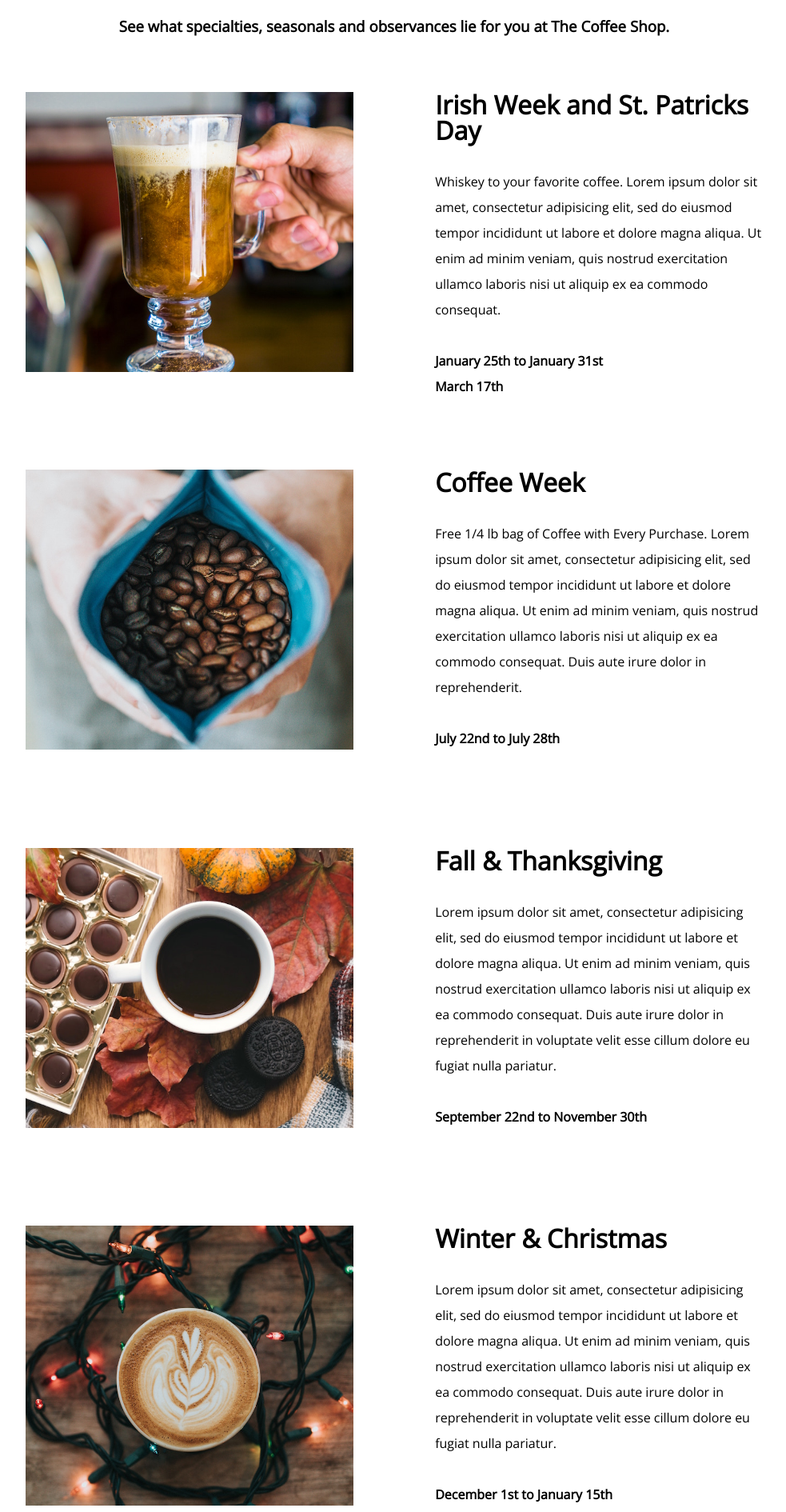
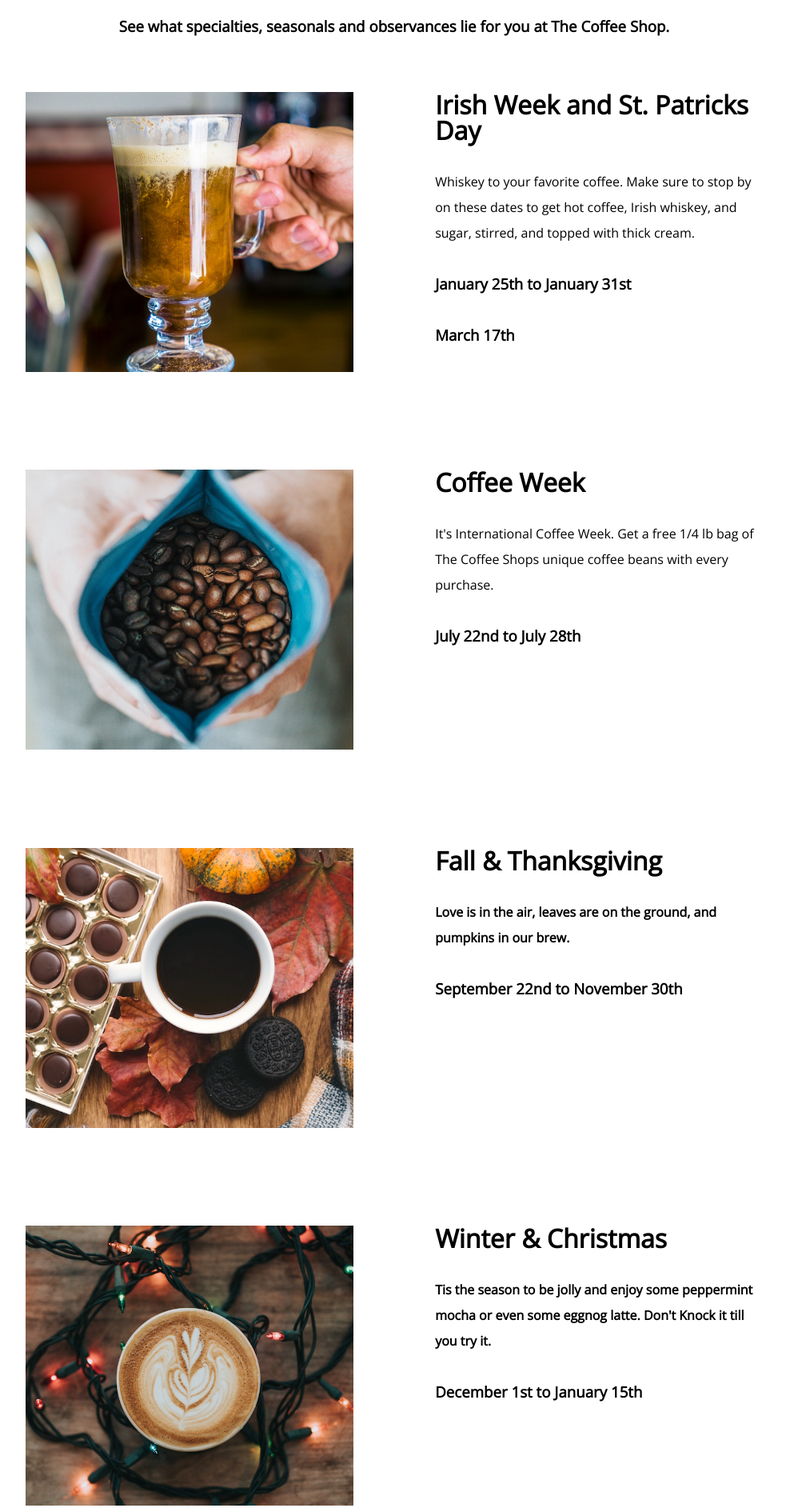
Before and after one commit to Daniel1995db/Coffee-Shop, a PHP site: page / in a window 1280 px wide. Shown: the part 4428-6318 px from the top of the page at 80% size, without its empty margins (147-1130 px from the left). Run offline with PHP 8.4, Linux system fonts and the light colour scheme.

Commit message:
seasonals and amenities descriptions

```diff
--- a/index.html
+++ b/index.html
@@ -148,10 +148,11 @@
 					<div class="SeasonalsDescription">
 						<h1>Irish Week and St. Patricks Day</h1>
 						<br>
-						<p> Whiskey to your favorite coffee. Lorem ipsum dolor sit amet, consectetur adipisicing elit, sed do eiusmod tempor incididunt ut labore et dolore magna aliqua. Ut enim ad minim veniam, quis nostrud exercitation ullamco laboris nisi ut aliquip ex ea commodo consequat.</p>
+						<p> Whiskey to your favorite coffee. Make sure to stop by on these dates to get hot coffee, Irish whiskey, and sugar, stirred, and topped with thick cream.</p>
 						<br>
-						<b><p>January 25th to January 31st</p></b>
-						<b><p>March 17th</p></b>
+						<b><h3>January 25th to January 31st</h3></b>
+						<br>
+						<b><h3>March 17th</h3></b>
 					</div>
 				</div>
 
@@ -161,9 +162,9 @@
 					<div class="SeasonalsDescription">
 						<h1>Coffee Week</h1>
 						<br>
-						<p> Free 1/4 lb bag of Coffee with Every Purchase. Lorem ipsum dolor sit amet, consectetur adipisicing elit, sed do eiusmod tempor incididunt ut labore et dolore magna aliqua. Ut enim ad minim veniam, quis nostrud exercitation ullamco laboris nisi ut aliquip ex ea commodo consequat. Duis aute irure dolor in reprehenderit.</p>
+						<p> It's International Coffee Week. Get a free 1/4 lb bag of The Coffee Shops unique coffee beans with every purchase.</p>
 						<br>
-						<b><p>July 22nd to July 28th</p></b>
+						<b><h3>July 22nd to July 28th</p></h3>
 					</div>
 				</div>
 
@@ -173,9 +174,9 @@
 					<div class="SeasonalsDescription">
 						<h1>Fall & Thanksgiving</h1>
 						<br>
-						<p>Lorem ipsum dolor sit amet, consectetur adipisicing elit, sed do eiusmod tempor incididunt ut labore et dolore magna aliqua. Ut enim ad minim veniam, quis nostrud exercitation ullamco laboris nisi ut aliquip ex ea commodo consequat. Duis aute irure dolor in reprehenderit in voluptate velit esse cillum dolore eu fugiat nulla pariatur.</p>
+						<p>Love is in the air, leaves are on the ground, and pumpkins in our brew. </p>
 						<br>
-						<b><p>September 22nd to November 30th</p></b>
+						<b><h3>September 22nd to November 30th</h3></b>
 					</div>
 				</div>
 
@@ -185,9 +186,9 @@
 					<div class="SeasonalsDescription">
 						<h1>Winter & Christmas</h1>
 						<br>
-						<p>Lorem ipsum dolor sit amet, consectetur adipisicing elit, sed do eiusmod tempor incididunt ut labore et dolore magna aliqua. Ut enim ad minim veniam, quis nostrud exercitation ullamco laboris nisi ut aliquip ex ea commodo consequat. Duis aute irure dolor in reprehenderit in voluptate velit esse cillum dolore eu fugiat nulla pariatur.</p>
+						<p>Tis the season to be jolly and enjoy some peppermint mocha or even some eggnog latte. Don't Knock it till you try it.</p>
 						<br>
-						<b><p>December 1st to January 15th</p></b>
+						<b><h3>December 1st to January 15th</h3></b>
 					</div>
 				</div>
 
@@ -212,16 +213,17 @@
 				<div class="AmenityDescription">
 					<h1>Bakery</h1>
 					<br>
-					<p>Lorem ipsum dolor sit amet, consectetur adipisicing elit, sed do eiusmod tempor incididunt ut labore et dolore magna aliqua. Ut enim ad minim veniam, quis nostrud exercitation ullamco laboris nisi ut aliquip ex ea commodo consequat. Duis aute irure dolor in reprehenderit in voluptate velit esse cillum dolore eu fugiat nulla pariatur. Excepteur sint occaecat cupidatat non proident, sunt in culpa qui officia deserunt mollit anim id est laborum.</p>
+					<p>Hate to be the bearer of bad news, but if you thought we only specialized in coffee, you're sadly mistaken. We love complementing your coffee with some baked goods.</p>
 				</div>
 				<p class="Bakery"></p>
 			</div>
 
 			<div class="AmenitySection">
 				<div class="AmenityDescription">
-					<h1>Wifi</h1>
+					<h1>Wifi and Music</h1>
 					<br>
-					<p>Lorem ipsum dolor sit amet, consectetur adipisicing elit, sed do eiusmod tempor incididunt ut labore et dolore magna aliqua. Ut enim ad minim veniam, quis nostrud exercitation ullamco laboris nisi ut aliquip ex ea commodo consequat.</p>
+					<p>Need to work? Need to save data? We've got you covered.</p>
+					<p>It's 2018. Why wouldn't we have Wifi? Just grab a cup, your laptop, and get to work. We'll even play those coffee shops, meditation, deep focus tunes you love.</p>
 				</div>
 				<p class="Wifi"></p>
 			</div>
@@ -230,7 +232,7 @@
 				<div class="AmenityDescription">
 					<h1>Work Stations</h1>
 					<br>
-					<p>Lorem ipsum dolor sit amet, consectetur adipisicing elit, sed do eiusmod tempor incididunt ut labore et dolore magna aliqua. Ut enim ad minim veniam, quis nostrud exercitation ullamco laboris nisi ut aliquip ex ea commodo consequat.</p>
+					<p>We understand how much your work means to you. So we've taken the liberty to set up some work stations equipped with charging docs to keep you moving. We've even made it easy to collaborate with others. So briing your team members and friends.</p>
 				</div>
 				<p class="WorkStation"></p>
 			</div>
@@ -239,7 +241,7 @@
 				<div class="AmenityDescription">
 					<h1>Coffee Breaks & Dates</h1>
 					<br>
-					<p>Lorem ipsum dolor sit amet, consectetur adipisicing elit, sed do eiusmod tempor incididunt ut labore et dolore magna aliqua. Ut enim ad minim veniam, quis nostrud exercitation ullamco laboris nisi ut aliquip ex ea commodo consequat.</p>
+					<p>Meeting a "friend" are you? We get it. We've been there. Thats why we made comfortable seating for two. So all you need to do is sit back, relax, and impress.</p>
 				</div>
 				<p class="Seating"></p>
 			</div>
@@ -248,7 +250,10 @@
 				<div class="AmenityDescription">
 					<h1>Live Music Artists</h1>
 					<br>
-					<p>Lorem ipsum dolor sit amet, consectetur adipisicing elit, sed do eiusmod tempor incididunt ut labore et dolore magna aliqua. Ut enim ad minim veniam, quis nostrud exercitation ullamco laboris nisi ut aliquip ex ea commodo consequat.</p>
+					<p>We love live music. Come and listen to some local artist. Who new your neighbor was so talented?</p>
+					<br>
+					<b><h3>Every Friday Night</h3></b>
+					<b><h3>From 7pm to 11pm</h3></b>
 				</div>
 				<p class="Events"></p>
 			</div>
@@ -308,10 +313,6 @@
 	</div>
 
 
-
-
-
-
 	<!-- Contact  ########################################## -->
 
 	<div class="ContactSection">
--- a/stylesheets/style.css
+++ b/stylesheets/style.css
@@ -10,9 +10,6 @@
 	width: 100vw;
 	height: 100vh;
 	color: white;
-	font-family: 'Open Sans', sans-serif;
-}
-.CoffeeShop{
 	font-family: 'Open Sans', sans-serif;
 }
 .AboutSection{
@@ -174,6 +171,7 @@
 	width: 40%;
 	height: 350px;
 	margin: 5%;
+	/* padding-top: 5%; */
 	float: left;
 	line-height: 2em;
 }
```
Also changed, not shown: 1 other file.
